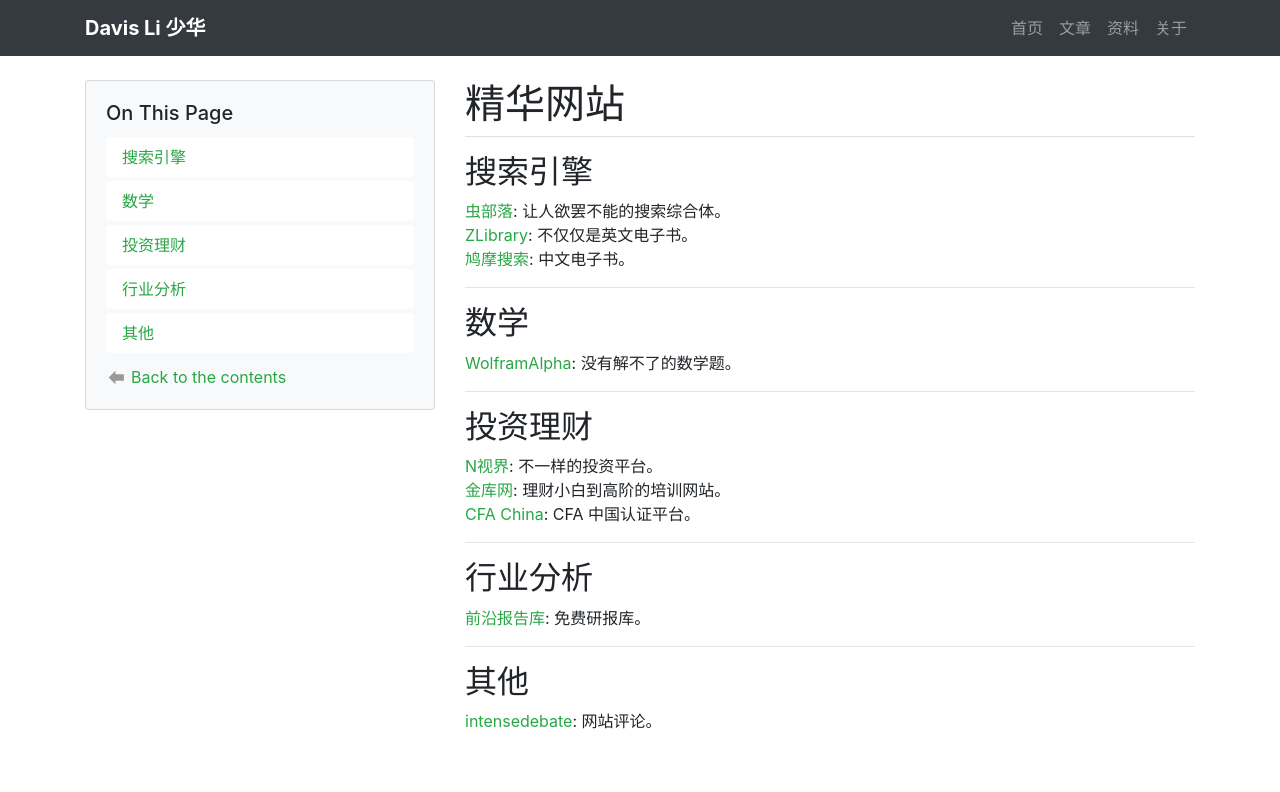
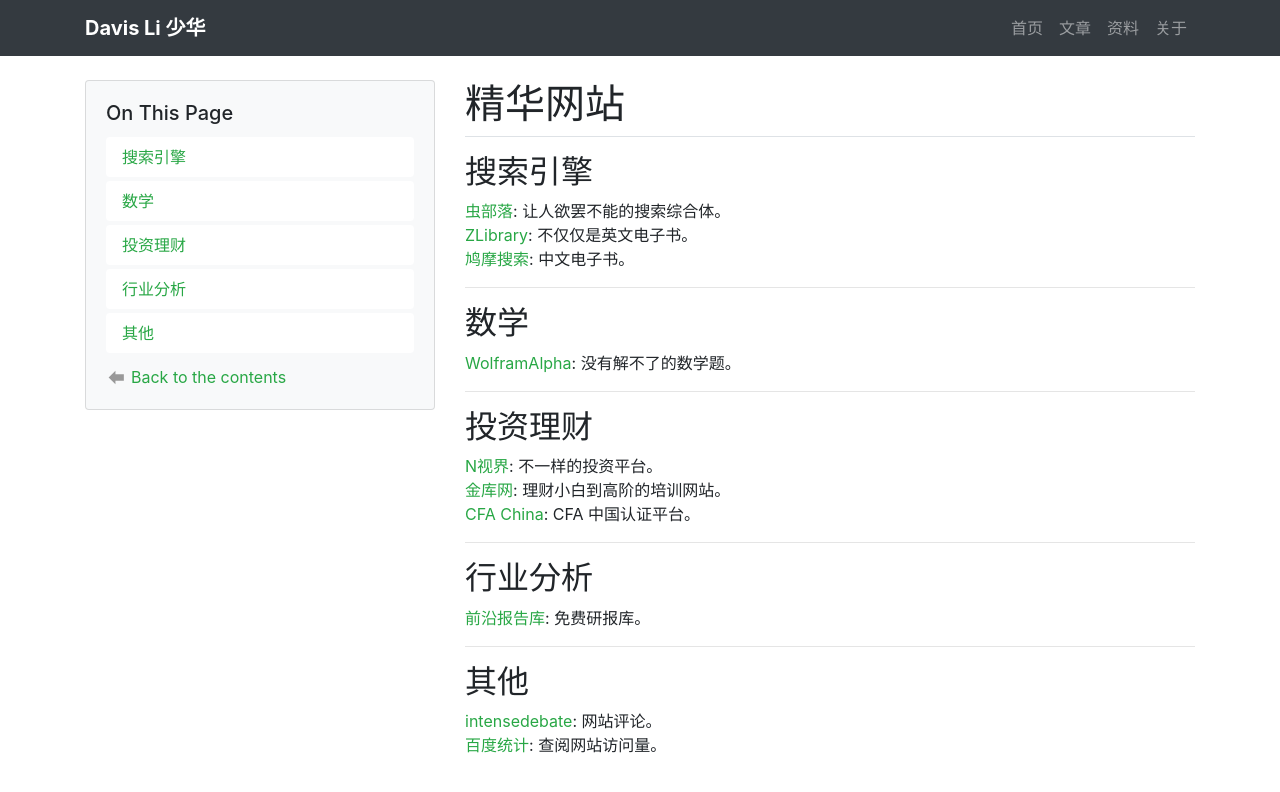
Before and after one commit to davis-lee0109/davis-lee0109.github.io, a Jekyll site: the page built from _projects/webguide.md, in a window 1280 px wide. Shown: the top 792 px of the page. Built offline with Jekyll 4.4.1, drawn with Linux system fonts in a browser that asks for light colours; comment, search, counter and statistics services are not loaded.

Commit message:
add baidu analytics 102 @ 202011212206

```diff
--- a/_projects/webguide.md
+++ b/_projects/webguide.md
@@ -24,3 +24,4 @@
 ---
 ## 其他
 [intensedebate](https://www.intensedebate.com): 网站评论。<br>
+[百度统计](https://tongji.baidu.com): 查阅网站访问量。<br>
```
Also changed, not shown: _posts/2020-11-20-edit-skill.md (+0 -6 lines).
